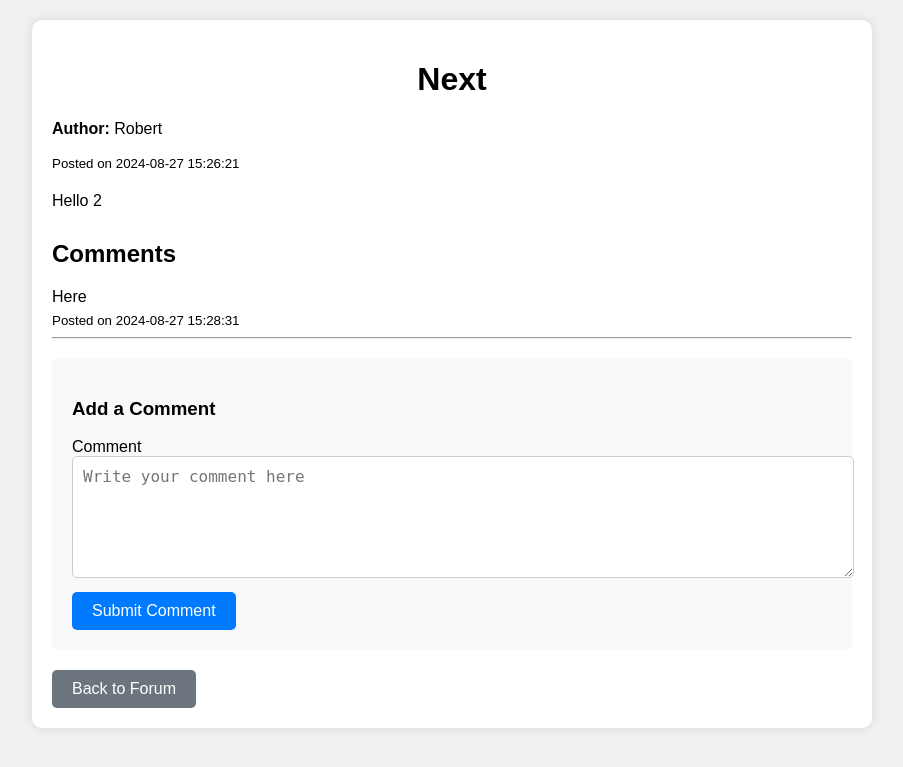
After one commit to m257074/ForumProject, a PHP site: page /postInfo.php?id=2 in a window 1280 px wide. The commit adds this page. Shown: the top 767 px of the page, without its empty margins (188-1091 px from the left). Run offline with PHP 8.4, Linux system fonts and the light colour scheme; data comes from the database, SQL or seed files in the repository; both versions use the stored data as it was after the commit.

Commit message:
Add files via upload

```diff
--- a/index.php
+++ b/index.php
@@ -3,7 +3,7 @@
 $db = new SQLite3('forum.db');
 
 // Retrieve the posts
-$results = $db->query("SELECT * FROM posts");
+$results = $db->query("SELECT * FROM posts ORDER BY created_at DESC");
 ?>
 
 <!DOCTYPE html>
@@ -83,7 +83,8 @@ $results = $db->query("SELECT * FROM posts");
 
         <?php while ($row = $results->fetchArray()): ?>
             <div>
-                <h2><?php echo htmlspecialchars($row['title']); ?></h2>
+                <h2><a href="postInfo.php?id=<?php echo $row['id']; ?>"><?php echo htmlspecialchars($row['title']); ?></a></h2>
+                <small>Posted on <?php echo $row['created_at']; ?></small>
             </div>
             <hr>
         <?php endwhile; ?>
--- /dev/null
+++ b/postInfo.php
@@ -0,0 +1,163 @@
+<?php
+// Open the SQLite database
+try {
+    $db = new SQLite3('forum.db');
+} catch (Exception $e) {
+    die("Could not open database: " . $e->getMessage());
+}
+
+// Get the post ID from the URL
+$post_id = isset($_GET['id']) ? (int)$_GET['id'] : 0;
+
+// Retrieve the post from the database
+$stmt = $db->prepare("SELECT * FROM posts WHERE id = :id");
+$stmt->bindValue(':id', $post_id, SQLITE3_INTEGER);
+$post = $stmt->execute()->fetchArray();
+
+if (!$post) {
+    die("Post not found!");
+}
+
+// Handle new comment submission
+if ($_SERVER['REQUEST_METHOD'] == 'POST' && isset($_POST['comment'])) {
+    $comment = $_POST['comment'];
+    $stmt = $db->prepare("INSERT INTO comments (post_id, comment) VALUES (:post_id, :comment)");
+    $stmt->bindValue(':post_id', $post_id, SQLITE3_INTEGER);
+    $stmt->bindValue(':comment', $comment, SQLITE3_TEXT);
+    $stmt->execute();
+}
+
+// Retrieve comments for this post
+$stmt = $db->prepare("SELECT * FROM comments WHERE post_id = :post_id ORDER BY created_at DESC");
+$stmt->bindValue(':post_id', $post_id, SQLITE3_INTEGER);
+$comments = $stmt->execute();
+?>
+
+<!DOCTYPE html>
+<html lang="en">
+<head>
+    <meta charset="UTF-8">
+    <meta name="viewport" content="width=device-width, initial-scale=1.0">
+    <title><?php echo htmlspecialchars($post['title']); ?></title>
+    <style>
+        body {
+            font-family: Arial, sans-serif;
+            margin: 20px;
+            background-color: #f0f0f0;
+        }
+        .container {
+            max-width: 800px;
+            margin: auto;
+            background-color: white;
+            padding: 20px;
+            border-radius: 10px;
+            box-shadow: 0px 0px 10px rgba(0, 0, 0, 0.1);
+        }
+        h1 {
+            text-align: center;
+        }
+        .post-content {
+            margin-top: 20px;
+        }
+        .comment-section {
+            margin-top: 30px;
+        }
+        .comment-form {
+            margin-top: 20px;
+            padding: 20px;
+            background-color: #f8f9fa;
+            border-radius: 5px;
+        }
+        .comment-form input[type="text"],
+        .comment-form textarea {
+            margin-bottom: 10px;
+            padding: 10px;
+            border-radius: 5px;
+            border: 1px solid #ccc;
+            font-size: 16px;
+            width: 100%;
+        }
+        .comment-form textarea {
+            resize: vertical;
+            height: 100px;
+        }
+        .comment-form button {
+            padding: 10px 20px;
+            background-color: #007bff;
+            color: white;
+            border: none;
+            border-radius: 5px;
+            cursor: pointer;
+            font-size: 16px;
+        }
+        .comment-form button:hover {
+            background-color: #0056b3;
+        }
+        .comment-list {
+            list-style-type: none;
+            padding: 0;
+            margin-top: 20px;
+        }
+        .comment-list li {
+            margin-bottom: 10px;
+            padding: 10px;
+            background-color: #e9e9e9;
+            border-radius: 5px;
+        }
+        .comment-list p {
+            margin: 5px 0;
+        }
+        a.back-button {
+            display: inline-block;
+            margin-top: 20px;
+            padding: 10px 20px;
+            background-color: #6c757d;
+            color: white;
+            text-decoration: none;
+            border-radius: 5px;
+        }
+        a.back-button:hover {
+            background-color: #5a6268;
+        }
+    </style>
+</head>
+<body>
+    <div class="container">
+        <h1 id="postTitle"><?php echo htmlspecialchars($post['title']); ?></h1>
+        <p><strong>Author:</strong> <span id="postAuthor"><?php echo nl2br(htmlspecialchars($post['author'])); ?></span></p>
+        <small>Posted on <?php echo $post['created_at']; ?></small>
+        <div class="post-content">
+            <p id="postContent"><?php echo nl2br(htmlspecialchars($post['content'])); ?></p>
+        </div>
+
+        <div class="comment-section">
+            <h2>Comments</h2>
+            <ul class="comment-list" id="commentList">
+            <?php while ($comment = $comments->fetchArray()): ?>
+                <div>
+                <p><?php echo nl2br(htmlspecialchars($comment['comment'])); ?></p>
+                <small>Posted on <?php echo $comment['created_at']; ?></small>
+                </div>
+                <hr>
+            <?php endwhile; ?>
+            </ul>
+        </div>
+
+        <div class="comment-form">
+            <h3>Add a Comment</h3>
+            <form id="commentForm" action="postInfo.php?id=<?php echo $post_id; ?>" method="POST">
+
+                <!--<label for="commentAuthor">Your Name</label>
+                <input type="text" id="commentAuthor" name="commentAuthor" placeholder="Enter your name" required>-->
+
+                <label for="comment">Comment</label>
+                <textarea id="comment" name="comment" placeholder="Write your comment here" required></textarea>
+
+                <button type="submit">Submit Comment</button>
+            </form>
+        </div>
+
+        <a href="index.php" class="back-button">Back to Forum</a>
+    </div>
+</body>
+</html>
```
Also changed, not shown: create_post.html (added, +99 -0 lines), makeDB.php (added, +24 -0 lines), forum.db (added).
